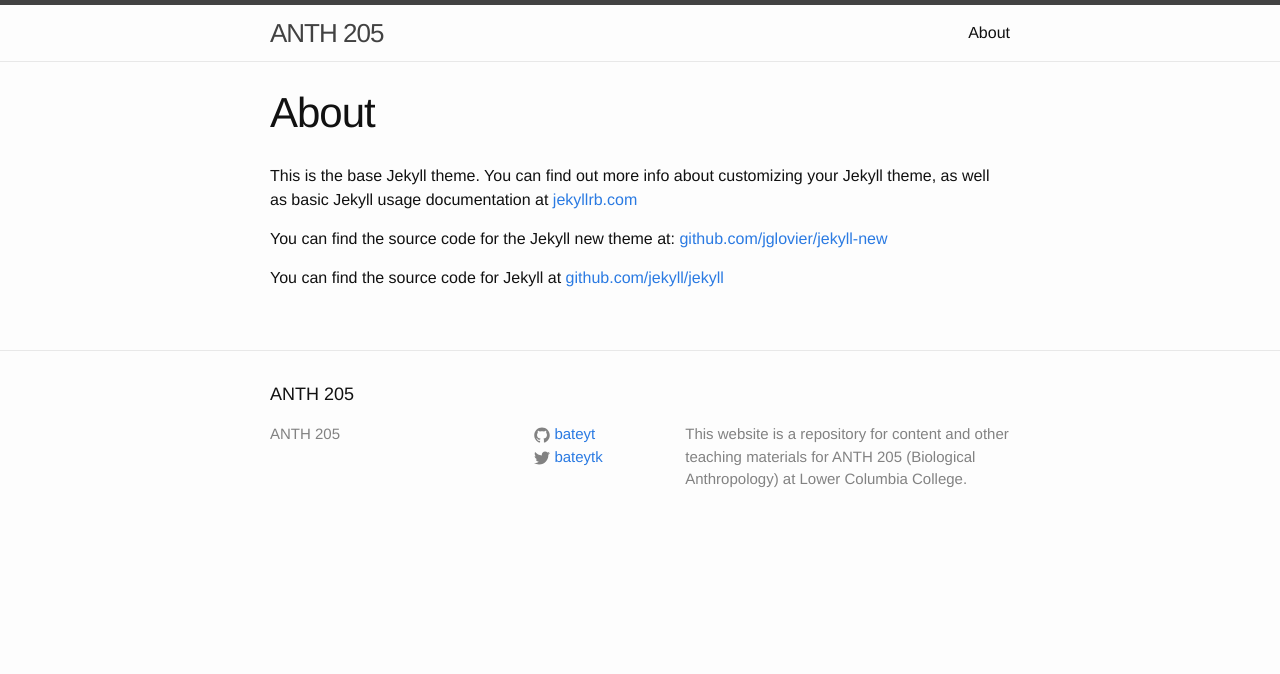
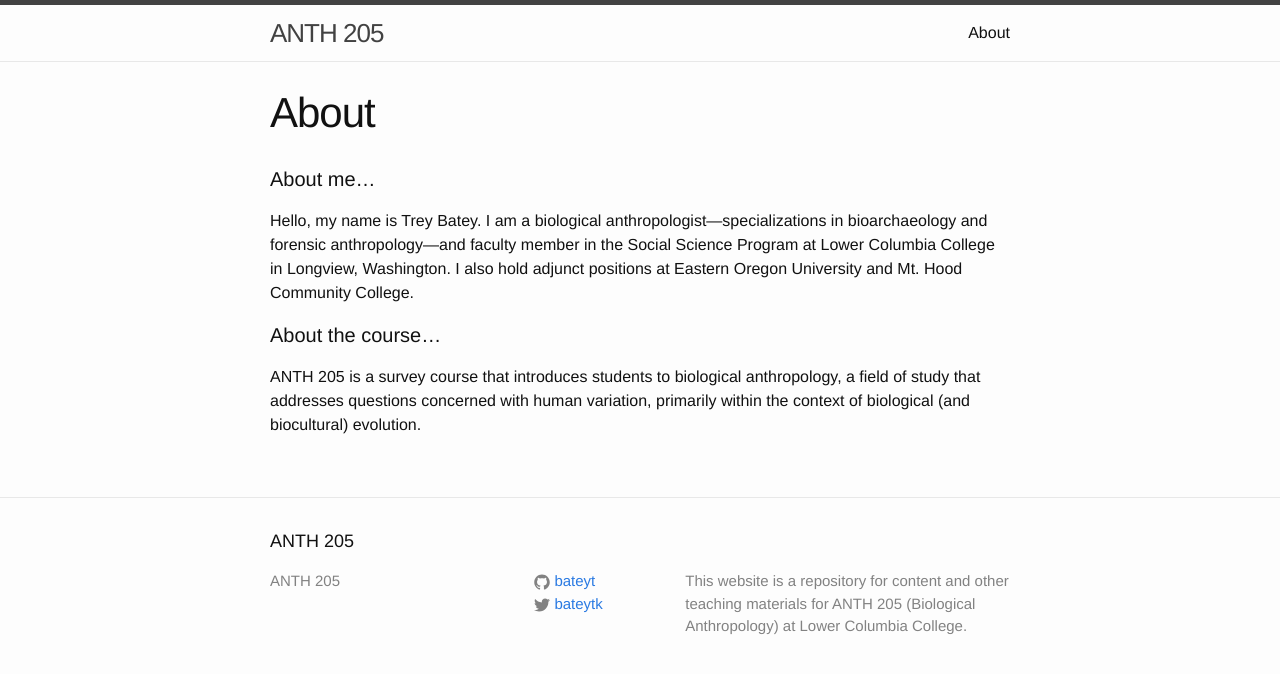
Before and after one commit to bateyt/Anth205, a Jekyll site: the page built from about.md, in a window 1280 px wide. Shown: the top 674 px of the page. Built offline with Jekyll 4.4.1, drawn with Linux system fonts in a browser that asks for light colours.

Commit message:
Update files

```diff
--- a/about.md
+++ b/about.md
@@ -4,8 +4,9 @@ title: About
 permalink: /about/
 ---
 
-This is the base Jekyll theme. You can find out more info about customizing your Jekyll theme, as well as basic Jekyll usage documentation at [jekyllrb.com](http://jekyllrb.com/)
+#### About me...
+Hello, my name is Trey Batey. I am a biological anthropologist---specializations in bioarchaeology and forensic anthropology---and faculty member in the Social Science Program at Lower Columbia College in Longview, Washington. I also hold adjunct positions at Eastern Oregon University and Mt. Hood Community College.
 
-You can find the source code for the Jekyll new theme at: [github.com/jglovier/jekyll-new](https://github.com/jglovier/jekyll-new)
 
-You can find the source code for Jekyll at [github.com/jekyll/jekyll](https://github.com/jekyll/jekyll)
+#### About the course...
+ANTH 205 is a survey course that introduces students to biological anthropology, a field of study that addresses questions concerned with human variation, primarily within the context of biological (and biocultural) evolution.
```
Also changed, not shown: _drafts/2015-06-04-welcome-to-jekyll.markdown (renamed from _posts/2015-06-04-welcome-to-jekyll.markdown).
